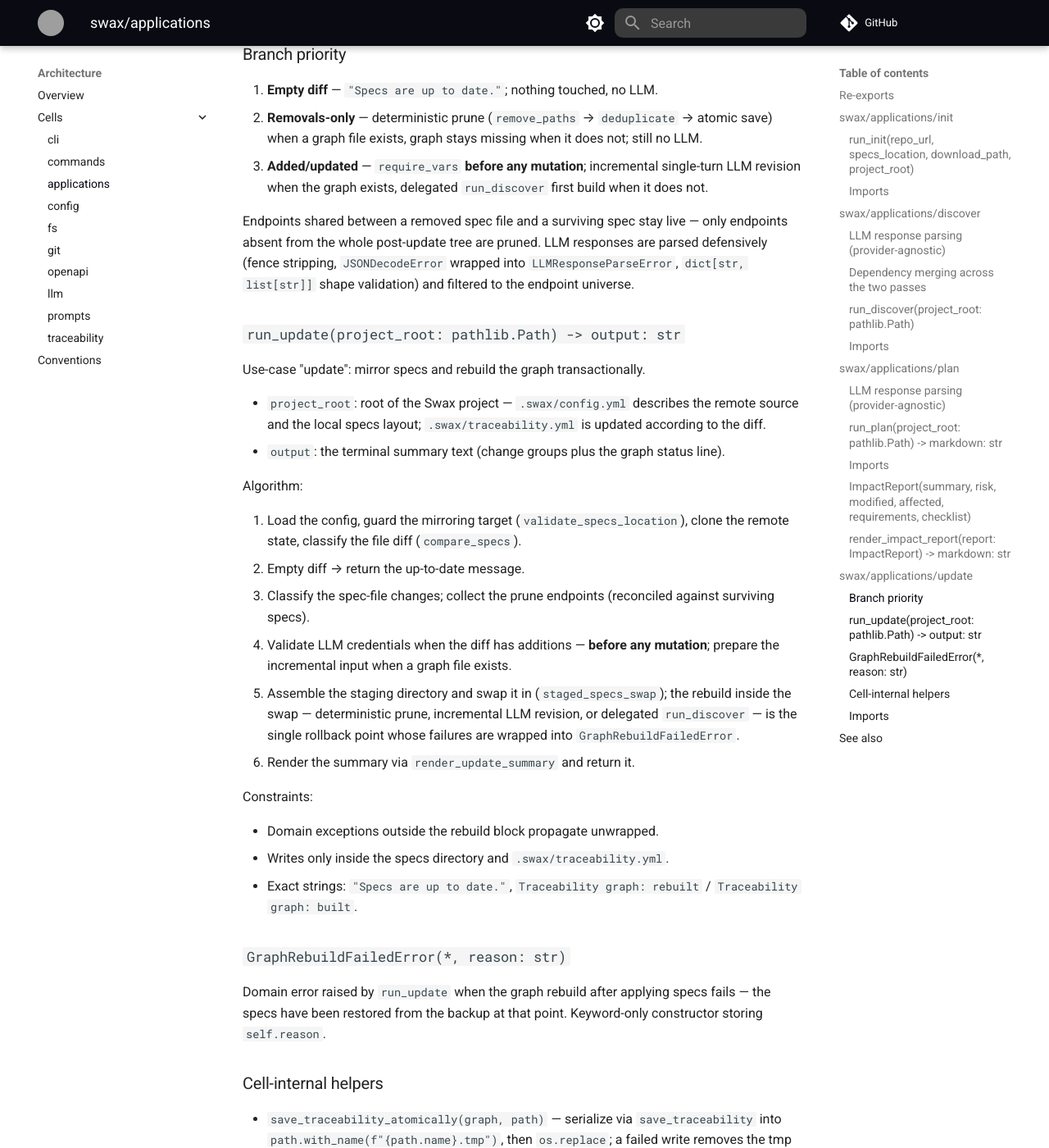
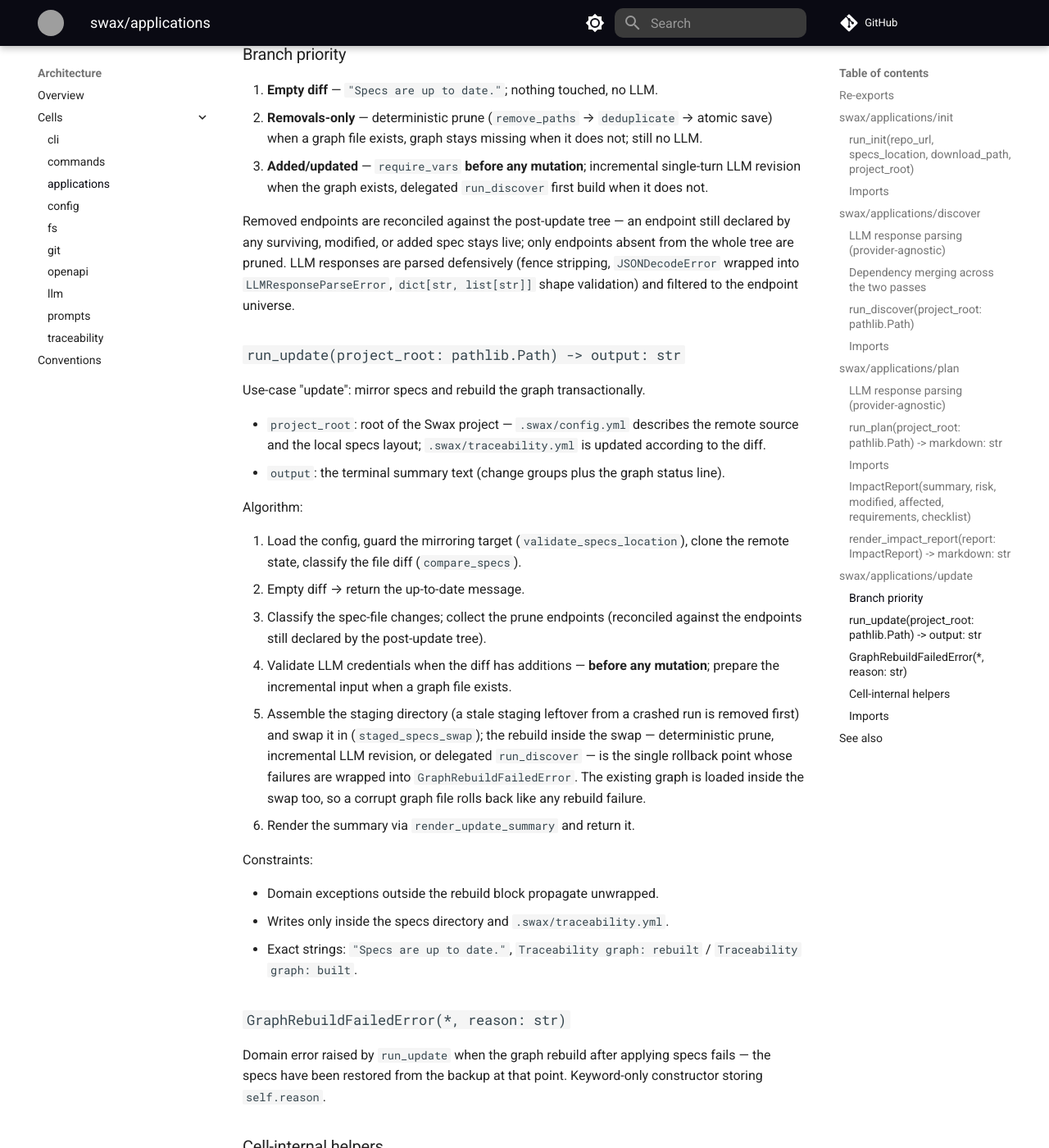
Before and after one commit to qarium/swax, an MkDocs documentation site: the page built from docs/architecture/cells/applications.md, in a window 1280 px wide and 1400 px high, scrolled down 7533 px. Shown: the whole window at 82% size. Built offline with MkDocs 1.6.1 and Material for MkDocs 9.7.7, drawn with Linux system fonts in a browser that asks for light colours; comment, search, counter and statistics services are not loaded; grey boxes are pictures that could not be loaded.

Commit message:
docs: sync mkdocs with accepted update command contracts
Incremental mkdocs sync after the acceptance fixes (6a04bfc, b2b15e8):

- fs/validate_specs_location: document the full guard — only strict
  descendants of the project root that do not cover .swax/ are accepted;
  outside-the-project targets are refused too
- run_update: removed endpoints reconciled against the post-update tree
  (surviving/modified/added specs); stale staging removed before assembly;
  the existing graph loads inside the swap so a corrupt graph rolls back
  like any rebuild failure
- commands guide: removals-only branch states the reconciliation rule
- project layout guide: mirroring target guard documented
  (UnsafeSpecsLocationError, exit code 1)
- traceability: link swax/applications/update and swax/commands/update
  to the pages that consume them

mkdocs build --strict passes; nav, links, anchors, traceability valid.

```diff
--- a/docs/architecture/cells/applications.md
+++ b/docs/architecture/cells/applications.md
@@ -307,10 +307,11 @@ propagate raw. Logs `INFO` at start/end, `DEBUG` for intermediate steps;
    single-turn LLM revision when the graph exists, delegated `run_discover`
    first build when it does not.
 
-Endpoints shared between a removed spec file and a surviving spec stay live —
-only endpoints absent from the whole post-update tree are pruned. LLM
-responses are parsed defensively (fence stripping, `JSONDecodeError` wrapped
-into `LLMResponseParseError`, `dict[str, list[str]]` shape validation) and
+Removed endpoints are reconciled against the post-update tree — an endpoint
+still declared by any surviving, modified, or added spec stays live; only
+endpoints absent from the whole tree are pruned. LLM responses are parsed
+defensively (fence stripping, `JSONDecodeError` wrapped into
+`LLMResponseParseError`, `dict[str, list[str]]` shape validation) and
 filtered to the endpoint universe.
 
 ### `run_update(project_root: pathlib.Path) -> output: str`
@@ -330,13 +331,16 @@ Algorithm:
    diff (`compare_specs`).
 2. Empty diff → return the up-to-date message.
 3. Classify the spec-file changes; collect the prune endpoints (reconciled
-   against surviving specs).
+   against the endpoints still declared by the post-update tree).
 4. Validate LLM credentials when the diff has additions — **before any
    mutation**; prepare the incremental input when a graph file exists.
-5. Assemble the staging directory and swap it in (`staged_specs_swap`); the
-   rebuild inside the swap — deterministic prune, incremental LLM revision,
-   or delegated `run_discover` — is the single rollback point whose failures
-   are wrapped into `GraphRebuildFailedError`.
+5. Assemble the staging directory (a stale staging leftover from a crashed
+   run is removed first) and swap it in (`staged_specs_swap`); the rebuild
+   inside the swap — deterministic prune, incremental LLM revision, or
+   delegated `run_discover` — is the single rollback point whose failures
+   are wrapped into `GraphRebuildFailedError`. The existing graph is loaded
+   inside the swap too, so a corrupt graph file rolls back like any rebuild
+   failure.
 6. Render the summary via `render_update_summary` and return it.
 
 Constraints:
```
Also changed, not shown: docs/architecture/cells/fs.md (+6 -3 lines), docs/guide/commands.md (+5 -3 lines), docs/guide/project-layout.md (+3 -0 lines), 1 other file.
